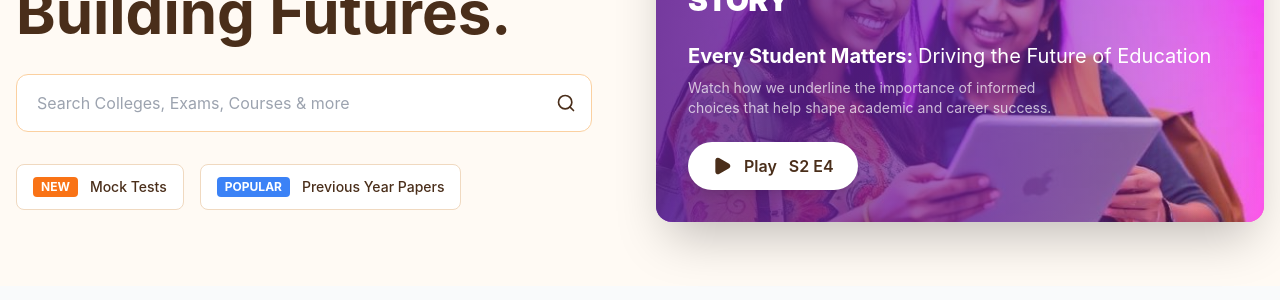
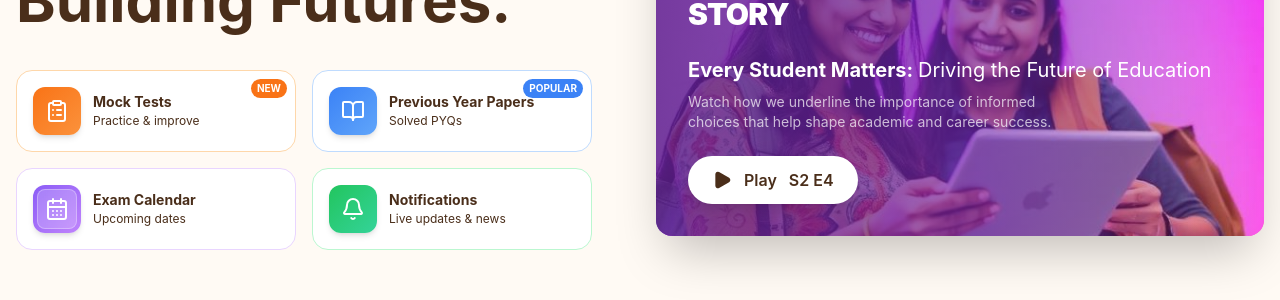
Before and after one commit to vihanaa2206/ExamPrep360, a React app in the folder frontend/: page / in a window 1280 px wide. Shown: the part 279-579 px from the top of the page. Built offline with nearby package versions, Linux system fonts and the light colour scheme; no server answers; the HTML template or start-up script is replaced by a standard one.

Commit message:
feat: major update with AI chatbot, exam system, UI and backend improvements

```diff
--- a/frontend/src/components/Hero.jsx
+++ b/frontend/src/components/Hero.jsx
@@ -1,4 +1,4 @@
-import { Search, Play } from "lucide-react";
+import { Play, BookOpen, ClipboardList, Bell, CalendarDays } from "lucide-react";
 import { useState } from "react";
 import heroStudents from "../assets/hero-students.jpg";
 import VideoModal from "./VideoModal";
@@ -8,55 +8,93 @@ const Hero = () => {
   const navigate = useNavigate();
   const [showVideo, setShowVideo] = useState(false);
 
-  const popularTools = [
-    { label: "Mock Tests",      badge: "NEW",     color: "bg-orange-500", path: "/free-tests" },
-    { label: "Previous Year Papers", badge: "POPULAR", color: "bg-blue-500",   path: "/previous-year-papers" },
+  const tools = [
+    {
+      label: "Mock Tests",
+      sub: "Practice & improve",
+      badge: "NEW",
+      badgeColor: "bg-orange-500",
+      path: "/free-tests",
+      iconBg: "from-orange-500 to-orange-400",
+      cardBorder: "border-orange-200 hover:border-orange-400",
+      Icon: ClipboardList,
+    },
+    {
+      label: "Previous Year Papers",
+      sub: "Solved PYQs",
+      badge: "POPULAR",
+      badgeColor: "bg-blue-500",
+      path: "/previous-year-papers",
+      iconBg: "from-blue-500 to-blue-400",
+      cardBorder: "border-blue-200 hover:border-blue-400",
+      Icon: BookOpen,
+    },
+    {
+      label: "Exam Calendar",
+      sub: "Upcoming dates",
+      badge: null,
+      path: "/resources/exam-calendar",
+      iconBg: "from-violet-500 to-purple-400",
+      cardBorder: "border-purple-200 hover:border-purple-400",
+      Icon: CalendarDays,
+      glassy: true,
+    },
+    {
+      label: "Notifications",
+      sub: "Live updates & news",
+      badge: null,
+      path: "/notifications",
+      iconBg: "from-green-500 to-emerald-400",
+      cardBorder: "border-green-200 hover:border-green-400",
+      Icon: Bell,
+    },
   ];
 
   return (
     <>
-      <section className="py-12 md:py-16" style={{ backgroundColor: 'var(--bg-primary)' }}>
+      <section className="py-12 md:py-16" style={{ backgroundColor: "var(--bg-primary)" }}>
         <div className="container mx-auto px-4">
           <div className="grid lg:grid-cols-2 gap-8 items-center">
-            {/* Left Content */}
+
+            {/* Left */}
             <div className="max-w-xl">
-              <h1 className="text-4xl md:text-5xl lg:text-6xl font-bold text-foreground leading-tight mb-8">
+              <h1 className="text-4xl md:text-5xl lg:text-6xl font-bold text-foreground leading-tight mb-10">
                 Empowering Students.
                 <span className="block">Building Futures.</span>
               </h1>
 
-              {/* Search Box */}
-              <div className="relative mb-8">
-                <input
-                  type="text"
-                  placeholder="Search Colleges, Exams, Courses & more"
-                  className="w-full px-5 py-4 pr-12 rounded-xl outline-none transition-all"style={{backgroundColor: 'var(--search-bg)',border: '1px solid var(--search-border)',color: 'var(--search-text)',}}
-                />
-                <button className="absolute right-4 top-1/2 -translate-y-1/2 text-primary hover:text-primary/80 transition-colors">
-                  <Search className="w-5 h-5" />
-                </button>
-              </div>
+              {/* 2x2 Feature Cards */}
+              <div className="grid grid-cols-2 gap-4">
+                {tools.map((tool, i) => (
+                  <button
+                    key={i}
+                    onClick={() => navigate(tool.path)}
+                    className={`relative flex items-center gap-3 px-4 py-4 rounded-2xl border transition-all duration-200 hover:shadow-lg hover:-translate-y-0.5 text-left group ${tool.cardBorder}`}
+                    style={{ backgroundColor: "var(--bg-card)" }}
+                  >
+                    {tool.badge && (
+                      <span className={`absolute top-2 right-2 px-1.5 py-0.5 text-[10px] font-bold text-white rounded-full ${tool.badgeColor}`}>
+                        {tool.badge}
+                      </span>
+                    )}
 
-              {/* Popular Tools — FIX: onClick added */}
-              <div className="flex flex-wrap gap-4">
-                {popularTools.map((tool, index) => (
-                  <div
-                    key={index}
-                    onClick={() => navigate(tool.path)}
-                    className="flex items-center gap-3 px-4 py-3 rounded-lg cursor-pointer hover:shadow-md transition-all"style={{backgroundColor: 'var(--bg-card)',border: '1px solid var(--border-color)',}}
-                  >
-                    <span className={`px-2 py-0.5 text-xs font-bold text-white rounded ${tool.color}`}>
-                      {tool.badge}
-                    </span>
-                    <span className="text-sm font-medium text-foreground">
-                      {tool.label}
-                    </span>
-                  </div>
+                    <div className={`w-12 h-12 rounded-xl bg-gradient-to-br ${tool.iconBg} flex items-center justify-center flex-shrink-0 shadow-md group-hover:scale-105 transition-transform relative`}>
+                      {tool.glassy && (
+                        <div className="absolute inset-1 rounded-lg bg-white/20 backdrop-blur-sm border border-white/30" />
+                      )}
+                      <tool.Icon className="w-6 h-6 text-white relative z-10" />
+                    </div>
+
+                    <div>
+                      <p className="text-sm font-bold text-foreground leading-tight">{tool.label}</p>
+                      <p className="text-xs text-muted-foreground mt-0.5">{tool.sub}</p>
+                    </div>
+                  </button>
                 ))}
               </div>
             </div>
 
-            {/* Right Content - Promo Banner — UNCHANGED */}
+            {/* Right — Promo Banner */}
             <div className="relative">
               <div className="relative rounded-2xl overflow-hidden shadow-2xl bg-gradient-to-br from-purple-600 via-purple-500 to-pink-500">
                 <div className="absolute inset-0">
@@ -67,24 +105,19 @@ const Hero = () => {
                   />
                   <div className="absolute inset-0 bg-gradient-to-r from-purple-900/80 via-purple-800/60 to-transparent" />
                 </div>
-
                 <div className="relative p-8 min-h-[320px] flex flex-col justify-between">
                   <div>
                     <div className="flex items-center gap-3 mb-4">
-                      <span className="text-white/80 text-sm font-medium tracking-wide">
-                        STREAMING NOW
-                      </span>
+                      <span className="text-white/80 text-sm font-medium tracking-wide">STREAMING NOW</span>
                       <div className="h-4 w-px bg-white/40" />
                       <span className="text-white font-bold">ExamPrep360</span>
                     </div>
-
                     <div className="mb-6">
                       <span className="text-white/60 text-sm tracking-wider">THE INDIAN</span>
                       <h3 className="text-3xl font-black text-white tracking-tight">
                         EDTECH<br />STORY
                       </h3>
                     </div>
-
                     <h4 className="text-xl font-bold text-white mb-2">
                       Every Student Matters:{" "}
                       <span className="font-normal">Driving the Future of Education</span>
@@ -94,7 +127,6 @@ const Hero = () => {
                       that help shape academic and career success.
                     </p>
                   </div>
-
                   <button
                     onClick={() => setShowVideo(true)}
                     className="mt-6 inline-flex items-center gap-3 px-6 py-3 bg-white text-foreground font-semibold rounded-full hover:bg-white/90 transition-colors w-fit shadow-lg"
@@ -106,6 +138,7 @@ const Hero = () => {
                 </div>
               </div>
             </div>
+
           </div>
         </div>
       </section>
--- a/frontend/src/pages/ExamDetails.jsx
+++ b/frontend/src/pages/ExamDetails.jsx
@@ -15,37 +15,49 @@ const TABS = [
 ];
 
 /* ================= Overview ================= */
+// Splits "Key: Value Key2: Value2" inline text into [{key, value}] chunks
+const parseInlineKeyValues = (text) => {
+  // Match patterns like "Word Word: some value" repeatedly
+  const regex = /([A-Z][A-Za-z\s\/()&-]{1,40}?):\s*([^:]+?)(?=\s{2,}[A-Z]|[A-Z][A-Za-z\s\/()&-]{1,40}?:|$)/g;
+  const results = [];
+  let match;
+  while ((match = regex.exec(text)) !== null) {
+    const key = match[1].trim();
+    const val = match[2].trim().replace(/\.\s*$/, "");
+    if (key && val) results.push({ key, val });
+  }
+  return results;
+};
+
 const OverviewTab = ({ content }) => {
   if (!content) return <p className="text-gray-500">No overview available.</p>;
 
-  const lines = content.split("\n").filter((l) => l.trim() !== "");
+  // Step 1: inject newline before explicit bullet chars
+  const normalized = content.replace(/([^•\n])(•)/g, "$1\n•");
+  const rawLines = normalized.split("\n").filter((l) => l.trim() !== "");
+
+  // Step 2: detect if content has explicit bullets at all
+  const hasBullets = rawLines.some((l) => l.trim().startsWith("•") || l.trim().startsWith("-"));
+
+  // ── FORMAT A: explicit bullets (NEET UG style) ──────────────────────────
+  if (hasBullets) {
     const blocks = [];
     let paraBuffer = [];
-
-  lines.forEach((line) => {
+    rawLines.forEach((line) => {
       const t = line.trim();
       if (t.startsWith("•") || t.startsWith("-")) {
-      if (paraBuffer.length) {
-        blocks.push({ type: "para", text: paraBuffer.join(" ") });
-        paraBuffer = [];
-      }
+        if (paraBuffer.length) { blocks.push({ type: "para", text: paraBuffer.join(" ") }); paraBuffer = []; }
         blocks.push({ type: "bullet", text: t.replace(/^[•\-]\s*/, "") });
-    } else {
-      paraBuffer.push(t);
-    }
+      } else { paraBuffer.push(t); }
     });
     if (paraBuffer.length) blocks.push({ type: "para", text: paraBuffer.join(" ") });
 
     const groups = [];
     let bulletBuf = [];
     blocks.forEach((b) => {
-    if (b.type === "bullet") {
-      bulletBuf.push(b.text);
-    } else {
-      if (bulletBuf.length) {
-        groups.push({ type: "bullets", items: [...bulletBuf] });
-        bulletBuf = [];
-      }
+      if (b.type === "bullet") { bulletBuf.push(b.text); }
+      else {
+        if (bulletBuf.length) { groups.push({ type: "bullets", items: [...bulletBuf] }); bulletBuf = []; }
         groups.push({ type: "para", text: b.text });
       }
     });
@@ -59,7 +71,7 @@ const OverviewTab = ({ content }) => {
               <ul key={i} className="space-y-2">
                 {g.items.map((item, j) => {
                   const ci = item.indexOf(":");
-                if (ci !== -1) {
+                  if (ci !== -1 && ci < 40) {
                     return (
                       <li key={j} className="flex items-start gap-2 text-gray-700">
                         <span className="text-blue-500 mt-1 flex-shrink-0">•</span>
@@ -82,6 +94,64 @@ const OverviewTab = ({ content }) => {
           }
           return <p key={i} className="text-gray-700 leading-relaxed">{g.text}</p>;
         })}
+      </div>
+    );
+  }
+
+  // ── FORMAT B: plain text blob with inline "Key: Value" (JIPMER style) ──
+  // Split on sentence boundaries OR on "Key:" patterns
+  // Strategy: split the blob by detecting "CapitalWord(s):" as new bullet start
+  const splitPattern = /(?<=\.\s)(?=[A-Z][A-Za-z\s\/()&-]{1,40}?:)|(?<=[^:]\.\s{0,2})(?=[A-Z])/g;
+
+  // Simpler & more reliable: split on ". " then detect if chunk starts with "Key:"
+  const sentences = content
+    .replace(/\s{2,}/g, " ")
+    .split(/(?<=\.)\s+/)
+    .map(s => s.trim())
+    .filter(Boolean);
+
+  // Group sentences: intro paras vs key:value bullets
+  const introParas = [];
+  const bulletItems = [];
+
+  sentences.forEach((s) => {
+    // If sentence starts with "Word(s): " pattern (label: value)
+    const colonMatch = s.match(/^([A-Z][A-Za-z\s\/()&-]{1,35}?):\s+(.+)/);
+    if (colonMatch && colonMatch[1].split(" ").length <= 4) {
+      bulletItems.push({ key: colonMatch[1].trim(), val: colonMatch[2].trim() });
+    } else {
+      // Check if it's a plain sentence (no key: pattern)
+      introParas.push(s);
+    }
+  });
+
+  // If no bullets extracted, just render as paragraphs
+  if (bulletItems.length === 0) {
+    return (
+      <div className="space-y-3">
+        {introParas.map((p, i) => (
+          <p key={i} className="text-gray-700 leading-relaxed">{p}</p>
+        ))}
+      </div>
+    );
+  }
+
+  return (
+    <div className="space-y-4">
+      {introParas.length > 0 && (
+        <p className="text-gray-700 leading-relaxed">{introParas.join(" ")}</p>
+      )}
+      <ul className="space-y-2">
+        {bulletItems.map((item, i) => (
+          <li key={i} className="flex items-start gap-2 text-gray-700">
+            <span className="text-blue-500 mt-1 flex-shrink-0">•</span>
+            <span>
+              <span className="font-semibold text-gray-900">{item.key}:</span>{" "}
+              {item.val}
+            </span>
+          </li>
+        ))}
+      </ul>
     </div>
   );
 };
@@ -144,96 +214,55 @@ const ApplicationTab = ({ content }) => {
   );
 };
 
-/* ================= Eligibility — Image 2 layout ================= */
+/* ================= Eligibility ================= */
 const EligibilityTab = ({ content }) => {
   if (!content) return <p className="text-gray-500">Eligibility info not available.</p>;
 
-  const lines = content.split("\n").filter((l) => l.trim() !== "");
-  const cards = [];
-  const additionalBullets = [];
-  let currentCard = null;
+  // Normalize: inline bullets → newlines
+  const normalized = content
+    .replace(/([^•\n])(•)/g, "$1\n•")
+    .replace(/([^✓\n])(✓)/g, "$1\n✓");
 
-  lines.forEach((line) => {
-    const t = line.trim();
-    const isBullet = t.startsWith("•") || t.startsWith("-");
-    const clean = t.replace(/^[•\-]\s*/, "");
-    const ci = clean.indexOf(":");
-
-    if (!isBullet && ci !== -1 && clean.length < 120) {
-      const label = clean.substring(0, ci).trim();
-      const value = clean.substring(ci + 1).trim();
-      if (label && value) {
-        if (currentCard) cards.push(currentCard);
-        currentCard = { label, value, extras: [] };
-        return;
-      }
-    }
-
-    if (isBullet) {
-      if (currentCard) currentCard.extras.push(clean);
-      else additionalBullets.push(clean);
-    } else if (t) {
-      if (currentCard) currentCard.extras.push(t);
-      else additionalBullets.push(t);
-    }
-  });
-  if (currentCard) cards.push(currentCard);
+  // Extract all items as flat list — strip bullet prefix chars
+  const items = normalized
+    .split("\n")
+    .map((l) => l.trim().replace(/^[•\-✓✗]\s*/, ""))
+    .filter(Boolean);
 
   return (
-    <div className="space-y-6">
-      {/* Title */}
+    <div className="space-y-5">
       <div className="flex items-center gap-2">
         <span className="text-blue-500 text-xl">🎓</span>
         <h3 className="text-lg font-bold text-gray-800">Eligibility Criteria</h3>
       </div>
 
-      {/* Cards grid — exactly like Image 2 */}
-      {cards.length > 0 && (
-        <div className="grid grid-cols-1 md:grid-cols-2 gap-4">
-          {cards.map((card, i) => (
-            <div key={i} className="bg-white border border-gray-200 rounded-xl p-5 shadow-sm">
-              <p className="text-xs text-gray-400 font-medium uppercase tracking-wide mb-1">
-                {card.label}
-              </p>
-              <p className="text-gray-900 font-semibold text-sm leading-snug">{card.value}</p>
-              {card.extras.length > 0 && (
-                <ul className="mt-2 space-y-1">
-                  {card.extras.map((ex, j) => (
-                    <li key={j} className="text-xs text-gray-500 flex items-start gap-1">
-                      <span className="text-green-500 mt-0.5 flex-shrink-0">✓</span>
-                      {ex}
-                    </li>
-                  ))}
-                </ul>
-              )}
-            </div>
-          ))}
-        </div>
-      )}
-
-      {/* Additional Criteria — like Image 2 bottom section */}
-      {additionalBullets.length > 0 && (
       <div>
         <p className="text-sm font-semibold text-gray-600 mb-3">Additional Criteria</p>
         <ul className="space-y-2">
-            {additionalBullets.map((item, i) => (
+          {items.map((item, i) => (
             <li key={i} className="flex items-start gap-2 text-sm text-gray-700">
               <span className="flex-shrink-0 mt-0.5">
                 <svg className="w-4 h-4 text-green-500" fill="none" viewBox="0 0 24 24" stroke="currentColor">
                   <path strokeLinecap="round" strokeLinejoin="round" strokeWidth={2.5} d="M9 12l2 2 4-4m6 2a9 9 0 11-18 0 9 9 0 0118 0z" />
                 </svg>
               </span>
-                {item}
+              <span>
+                {item.includes(":") && item.indexOf(":") < 50 ? (
+                  <>
+                    <span className="font-semibold text-gray-900">{item.substring(0, item.indexOf(":")+1)}</span>
+                    {" "}{item.substring(item.indexOf(":")+1).trim()}
+                  </>
+                ) : item}
+              </span>
             </li>
           ))}
         </ul>
       </div>
-      )}
     </div>
   );
 };
 
-/* ================= Exam Pattern — Image 1 layout ================= */
+/* ================= Exam Pattern ================= */
 const ExamPatternTab = ({ pattern }) => {
   if (!pattern || (typeof pattern === "object" && Object.keys(pattern).length === 0)) {
     return <p className="text-gray-500">Exam pattern not available.</p>;
@@ -243,7 +272,6 @@ const ExamPatternTab = ({ pattern }) => {
     return <p className="text-gray-700 whitespace-pre-line text-sm">{pattern}</p>;
   }
 
-  /* compute total questions from sections */
   const totalQuestions = pattern.sections
     ? pattern.sections.reduce((acc, sec) => {
         const q = typeof sec.questions === "number" ? sec.questions : 0;
@@ -253,7 +281,6 @@ const ExamPatternTab = ({ pattern }) => {
 
   return (
     <div className="space-y-6">
-      {/* Section title */}
       <div className="flex items-center gap-2">
         <span className="text-blue-500 text-xl">📋</span>
         <h3 className="text-lg font-bold text-gray-800">Exam Pattern</h3>
@@ -263,27 +290,19 @@ const ExamPatternTab = ({ pattern }) => {
         <p className="text-gray-500 text-sm">{pattern.description}</p>
       )}
 
-      {/* 4-stat cards row — Image 1 style */}
       <div className="grid grid-cols-2 md:grid-cols-4 gap-4">
-        {/* Duration */}
         {pattern.duration && (
           <div className="bg-blue-50 rounded-xl p-4 text-center">
             <p className="text-blue-600 text-lg font-bold leading-tight">{pattern.duration}</p>
             <p className="text-gray-500 text-xs mt-1">Duration</p>
           </div>
         )}
-
-        {/* Total Marks */}
         {pattern.total_marks && (
           <div className="bg-purple-50 rounded-xl p-4 text-center">
-            <p className="text-purple-600 text-lg font-bold leading-tight">
-              {String(pattern.total_marks)}
-            </p>
+            <p className="text-purple-600 text-lg font-bold leading-tight">{String(pattern.total_marks)}</p>
             <p className="text-gray-500 text-xs mt-1">Total Marks</p>
           </div>
         )}
-
-        {/* Total Questions — derived from sections if available */}
         {(totalQuestions > 0 || pattern.total_questions) && (
           <div className="bg-teal-50 rounded-xl p-4 text-center">
             <p className="text-teal-600 text-lg font-bold leading-tight">
@@ -292,8 +311,6 @@ const ExamPatternTab = ({ pattern }) => {
             <p className="text-gray-500 text-xs mt-1">Questions</p>
           </div>
         )}
-
-        {/* Marking Scheme */}
         {pattern.marking_scheme && (
           <div className="bg-green-50 rounded-xl p-4 text-center">
             <p className="text-green-700 text-xs font-semibold leading-snug break-words">
@@ -304,7 +321,6 @@ const ExamPatternTab = ({ pattern }) => {
         )}
       </div>
 
-      {/* Section-wise table — Image 1 style */}
       {pattern.sections && pattern.sections.length > 0 && (
         <div>
           <h4 className="text-sm font-semibold text-gray-700 mb-3">Section-wise Breakdown</h4>
@@ -320,10 +336,7 @@ const ExamPatternTab = ({ pattern }) => {
               </thead>
               <tbody>
                 {pattern.sections.map((sec, i) => (
-                  <tr
-                    key={i}
-                    className={`border-b border-gray-100 ${i % 2 === 0 ? "bg-white" : "bg-gray-50"}`}
-                  >
+                  <tr key={i} className={`border-b border-gray-100 ${i % 2 === 0 ? "bg-white" : "bg-gray-50"}`}>
                     <td className="px-5 py-3 font-medium text-gray-900">{sec.subject}</td>
                     <td className="px-4 py-3 text-center text-gray-700">{sec.questions}</td>
                     <td className="px-4 py-3 text-center text-gray-700">{sec.marks}</td>
@@ -339,7 +352,7 @@ const ExamPatternTab = ({ pattern }) => {
   );
 };
 
-/* ================= Syllabus — unchanged ================= */
+/* ================= Syllabus ================= */
 const SyllabusTab = ({ syllabus }) => {
   const [openSubject, setOpenSubject] = useState(null);
   if (!syllabus || !syllabus.subjects)
@@ -388,27 +401,20 @@ const SyllabusTab = ({ syllabus }) => {
   );
 };
 
-/* ================= Preparation Tips — Image 3 layout ================= */
+/* ================= Preparation Tips ================= */
 const PreparationTab = ({ tips }) => {
   if (!tips) return <p className="text-gray-500">Preparation tips not available.</p>;
   const list = Array.isArray(tips) ? tips : [tips];
 
   return (
     <div className="space-y-6">
-      {/* Heading with bulb icon — Image 3 */}
       <div className="flex items-center gap-2">
         <span className="text-yellow-400 text-2xl">💡</span>
         <h3 className="text-lg font-bold text-gray-800">Preparation Tips</h3>
       </div>
-
-      {/* 2-column numbered cards grid — Image 3 */}
       <div className="grid grid-cols-1 md:grid-cols-2 gap-4">
         {list.map((tip, i) => (
-          <div
-            key={i}
-            className="flex items-start gap-4 bg-white border border-gray-200 rounded-xl px-5 py-4 shadow-sm"
-          >
-            {/* Blue circle number */}
+          <div key={i} className="flex items-start gap-4 bg-white border border-gray-200 rounded-xl px-5 py-4 shadow-sm">
             <div className="flex-shrink-0 w-9 h-9 rounded-full bg-blue-500 text-white text-sm font-bold flex items-center justify-center">
               {i + 1}
             </div>
@@ -428,25 +434,19 @@ const PYQsTab = ({ pyqs }) => {
     <div className="space-y-4">
       {pyqs.availability && (
         <div className="bg-blue-50 border border-blue-100 rounded-xl p-4">
-          <p className="text-xs font-semibold text-blue-600 uppercase tracking-wide mb-1">
-            Availability
-          </p>
+          <p className="text-xs font-semibold text-blue-600 uppercase tracking-wide mb-1">Availability</p>
           <p className="text-sm text-gray-700">{pyqs.availability}</p>
         </div>
       )}
       {pyqs.difficulty_trend && (
         <div className="bg-yellow-50 border border-yellow-100 rounded-xl p-4">
-          <p className="text-xs font-semibold text-yellow-600 uppercase tracking-wide mb-1">
-            Difficulty Trend
-          </p>
+          <p className="text-xs font-semibold text-yellow-600 uppercase tracking-wide mb-1">Difficulty Trend</p>
           <p className="text-sm text-gray-700">{pyqs.difficulty_trend}</p>
         </div>
       )}
       {pyqs.recommended_sources && pyqs.recommended_sources.length > 0 && (
         <div className="bg-white border border-gray-200 rounded-xl p-4">
-          <p className="text-xs font-semibold text-gray-500 uppercase tracking-wide mb-3">
-            Recommended Sources
-          </p>
+          <p className="text-xs font-semibold text-gray-500 uppercase tracking-wide mb-3">Recommended Sources</p>
           <ul className="space-y-2">
             {pyqs.recommended_sources.map((src, i) => (
               <li key={i} className="flex items-start gap-2 text-sm text-gray-700">
@@ -468,25 +468,19 @@ const MockTestsTab = ({ mockTests }) => {
     <div className="space-y-4">
       {mockTests.importance && (
         <div className="bg-green-50 border border-green-100 rounded-xl p-4">
-          <p className="text-xs font-semibold text-green-600 uppercase tracking-wide mb-1">
-            Why Mock Tests Matter
-          </p>
+          <p className="text-xs font-semibold text-green-600 uppercase tracking-wide mb-1">Why Mock Tests Matter</p>
           <p className="text-sm text-gray-700">{mockTests.importance}</p>
         </div>
       )}
       {mockTests.recommended_count && (
         <div className="bg-purple-50 border border-purple-100 rounded-xl p-4">
-          <p className="text-xs font-semibold text-purple-600 uppercase tracking-wide mb-1">
-            Recommended Count
-          </p>
+          <p className="text-xs font-semibold text-purple-600 uppercase tracking-wide mb-1">Recommended Count</p>
           <p className="text-sm text-gray-700">{mockTests.recommended_count}</p>
         </div>
       )}
       {mockTests.recommended_platforms && mockTests.recommended_platforms.length > 0 && (
         <div className="bg-white border border-gray-200 rounded-xl p-4">
-          <p className="text-xs font-semibold text-gray-500 uppercase tracking-wide mb-3">
-            Recommended Platforms
-          </p>
+          <p className="text-xs font-semibold text-gray-500 uppercase tracking-wide mb-3">Recommended Platforms</p>
           <ul className="space-y-2">
             {mockTests.recommended_platforms.map((p, i) => (
               <li key={i} className="flex items-start gap-2 text-sm text-gray-700">
```
Lines whose indentation alone changed are shown as unchanged.
